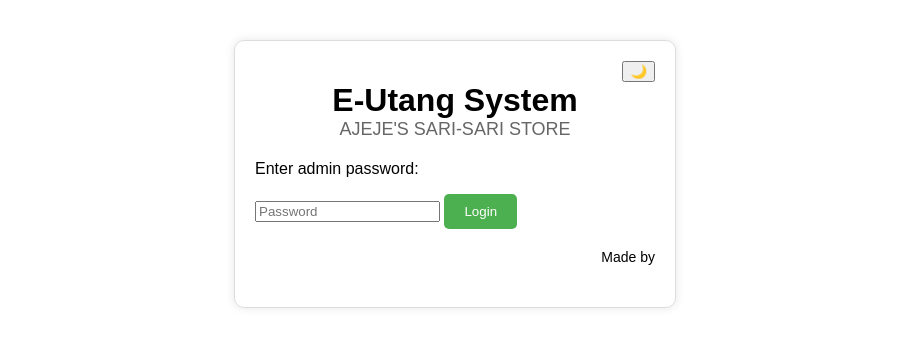
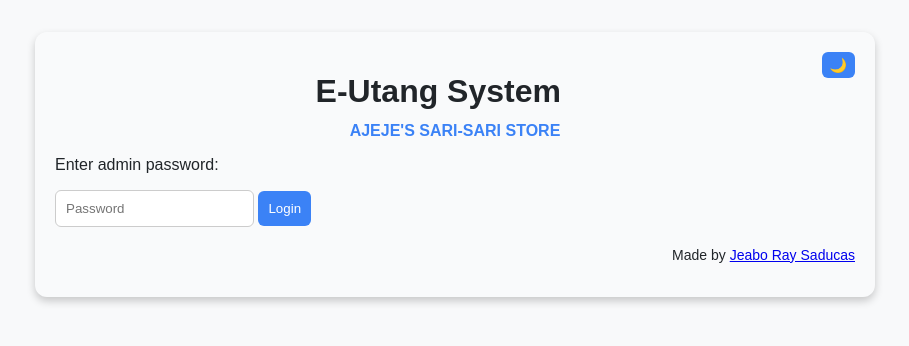
Before and after one commit to saducasjeaboo/e-utang, a plain HTML site: page index.html in a window 1280 px wide. Shown: the whole page, without its empty margins (185-1094 px from the left). Drawn offline with Linux system fonts and the light colour scheme.

Commit message:
Update index.html

```diff
--- a/index.html
+++ b/index.html
@@ -4,75 +4,22 @@
   <meta charset="UTF-8" />
   <meta name="viewport" content="width=device-width, initial-scale=1.0" />
   <title>E-Utang System</title>
-  <style>
-    body {
-      font-family: Arial, sans-serif;
-      margin: 0;
-      padding: 0;
-    }
-    .header {
-      text-align: center;
-      margin-bottom: 20px;
-    }
-    .header h1 {
-      margin-bottom: 0;
-    }
-    .header .subtitle {
-      margin-top: 0;
-      font-size: 18px;
-      color: #666;
-    }
-    .container {
-      max-width: 400px;
-      margin: 40px auto;
-      padding: 20px;
-      border: 1px solid #ddd;
-      border-radius: 10px;
-      box-shadow: 0 0 10px rgba(0, 0, 0, 0.1);
-    }
-    @media only screen and (max-width: 480px) {
-      .container {
-        margin: 20px auto;
-        padding: 10px;
-      }
-    }
-    .theme-toggle {
-      float: right;
-      cursor: pointer;
-    }
-    .btn-accent {
-      background-color: #4CAF50;
-      color: #fff;
-      padding: 10px 20px;
-      border: none;
-      border-radius: 5px;
-      cursor: pointer;
-    }
-    .btn-success {
-      background-color: #4CAF50;
-      color: #fff;
-      padding: 10px 20px;
-      border: none;
-      border-radius: 5px;
-      cursor: pointer;
-    }
-    .hidden {
-      display: none;
-    }
-  </style>
+  <link rel="stylesheet" href="style.css" />
 </head>
 <body>
+
 <div class="container" id="loginPage">
   <button class="theme-toggle" onclick="toggleTheme()">🌙</button>
-    <div class="header">
   <h1>E-Utang System</h1>
   <p class="subtitle">AJEJE'S SARI-SARI STORE</p>
-    </div>
   <p>Enter admin password:</p>
   <input type="password" id="adminPass" placeholder="Password" />
   <button class="btn-accent" onclick="login()">Login</button>
-    <p style="margin-top:20px;font-size:14px;text-align:right;"> Made by <a href="https:
+  <p style="margin-top:20px;font-size:14px;text-align:right;">
+    Made by <a href="https://saducasjeaboo.github.io/my-web/" target="_blank">Jeabo Ray Saducas</a>
+  </p>
 </div>
+
 <div class="container hidden" id="mainPage">
   <button class="theme-toggle" onclick="toggleTheme()">🌙</button>
   <h1>Debtors List</h1>
@@ -80,6 +27,7 @@
   <button class="btn-success" onclick="addDebtor()">Add</button>
   <div class="list" id="debtorList"></div>
 </div>
+
 <div class="container hidden" id="detailsPage">
   <button class="small-btn btn-accent" onclick="goBack()">← Back</button>
   <h2 id="debtorTitle"></h2>
@@ -90,6 +38,7 @@
   <h3>Total: ₱<span id="totalDebt">0</span></h3>
   <button class="btn-success" onclick="markAllPaid()">Paid All</button>
 </div>
+
 <script src="script.js"></script>
 </body>
     </html>
```
Lines whose indentation alone changed are shown as unchanged.
